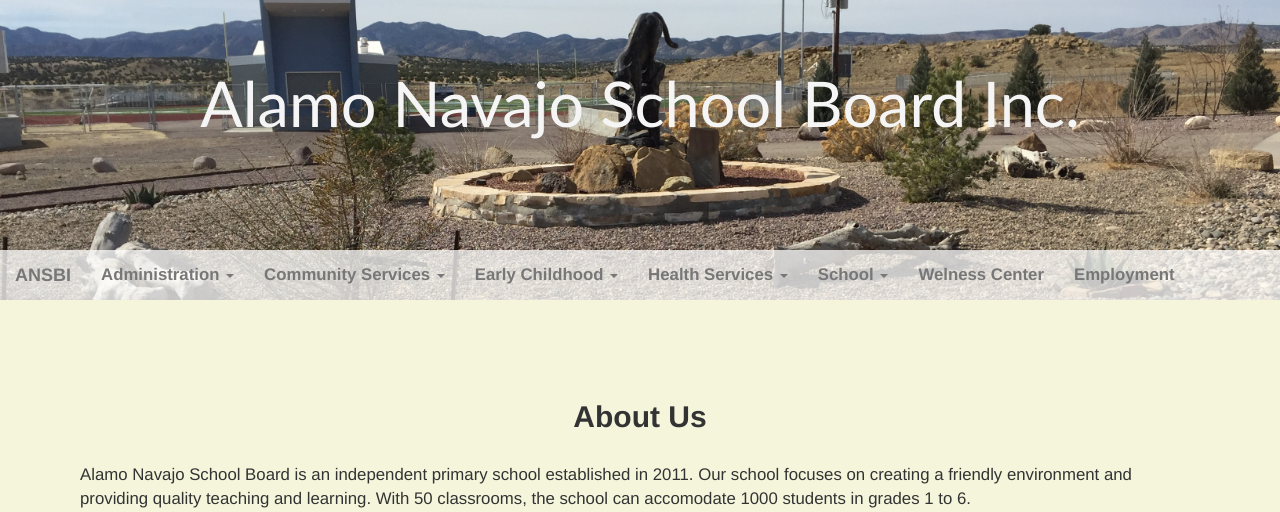
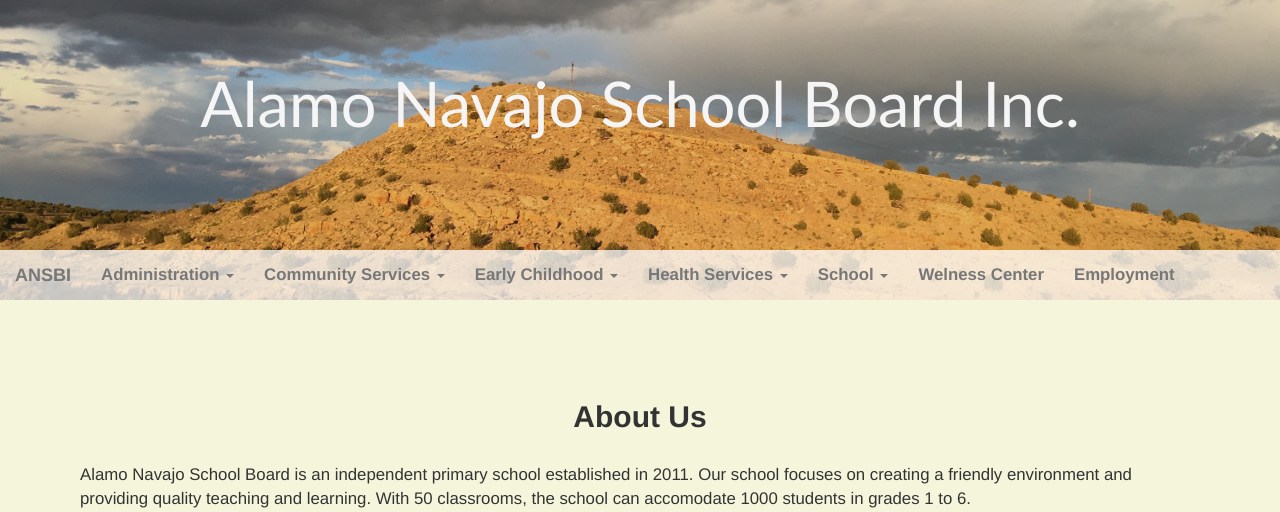
Before and after one commit to JetMas/ANSBI, a Django app: page /aboutus/ in a window 1280 px wide. Shown: the top 512 px of the page. Run offline with Django 3.2, Linux system fonts and the light colour scheme; some libraries are stand-ins or nearby versions.

Commit message:
Added a new image, set that image to be the new background for the jumbotron.

```diff
--- a/Base/static/Base/style.css
+++ b/Base/static/Base/style.css
@@ -59,7 +59,7 @@
 .jumbotron.text-center {
 	min-height: 300px;
 	margin-bottom: 0;
-    background: url("images/CougarCountry.JPG") no-repeat;
+    background: url("images/Alamo.JPG") no-repeat;
     background-size: cover;
     font-family: "Trebuchet MS", Trebuchet, serif;
     color: whitesmoke;
```
Also changed, not shown: Base/static/Base/images/Alamo.JPG (added).
